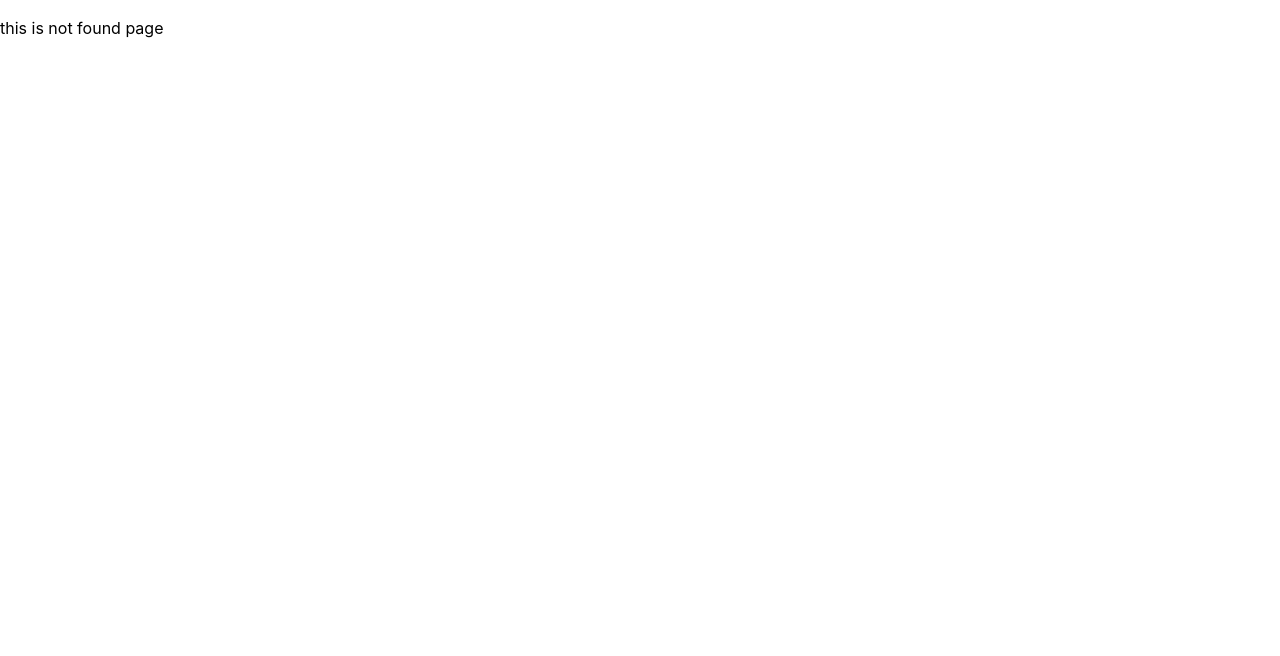
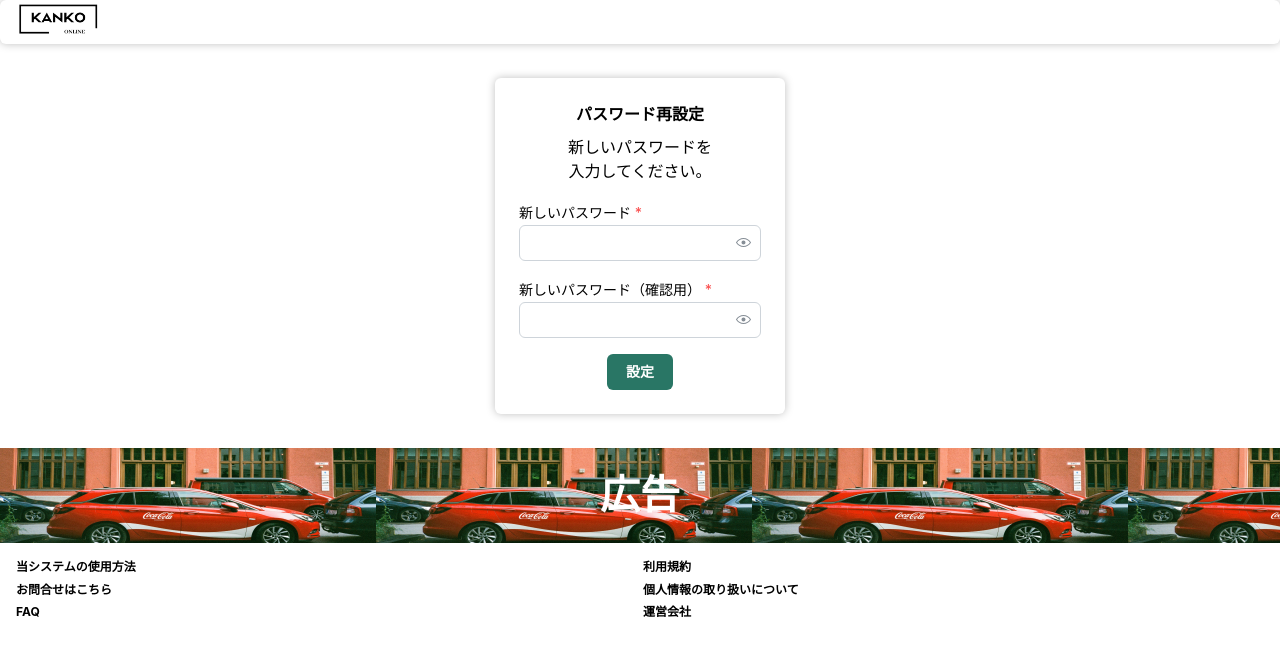
Before and after one commit to kabushikigaisya-kuwadatenoki/areafree-frontend, a Next.js app: page /reset-password in a window 1280 px wide. Before the commit this address had no page. Shown: the top 656 px of the page. Built offline with nearby package versions, Linux system fonts and the light colour scheme.

Commit message:
未ログインUI作成

```diff
--- /dev/null
+++ b/app/(unauthenticated)/reset-password/page.tsx
@@ -0,0 +1,52 @@
+'use client'
+import { ComponentWrapper } from '@/app/_components/ui/common/component-wrapper'
+import { Button, Group, PasswordInput, Text } from '@mantine/core'
+import { useForm } from '@mantine/form'
+
+export default function Page() {
+  const form = useForm({
+    initialValues: {
+      password: '',
+      confirmPassword: '',
+    },
+    validate: {
+      password: (value = '') =>
+        value.length < 8 || !/\d/.test(value) || !/[a-zA-Z]/.test(value)
+          ? 'パスワードは8文字以上で、数字と英字を含む必要があります'
+          : null,
+      confirmPassword: (value, values) =>
+        value !== values.password ? 'パスワードと確認用パスワードが一致しません' : null,
+    },
+  })
+
+  return (
+    <>
+      <ComponentWrapper>
+        <Text size="md" ta="center" fw={700} mb="sm">
+          パスワード再設定
+        </Text>
+        <Text ta="center" mb="md">
+          新しいパスワードを
+          <br />
+          入力してください。
+        </Text>
+        <form action="submit">
+          <PasswordInput
+            label="新しいパスワード"
+            required
+            {...form.getInputProps('password')}
+            mb="md"
+          />
+          <PasswordInput
+            label="新しいパスワード（確認用）"
+            required
+            {...form.getInputProps('confirmPassword')}
+          />
+          <Group justify="center" mt="md">
+            <Button type="submit">設定</Button>
+          </Group>
+        </form>
+      </ComponentWrapper>
+    </>
+  )
+}
```
Also changed, not shown: app/(unauthenticated)/forgot-password/complete/page.tsx (added, +32 -0 lines), app/(unauthenticated)/forgot-password/page.tsx (added, +42 -0 lines), app/(unauthenticated)/how-to-use/page.tsx (added, +15 -0 lines), app/(unauthenticated)/privacy/page.tsx (added, +15 -0 lines), app/(unauthenticated)/reset-password/complete/page.tsx (added, +25 -0 lines), app/(unauthenticated)/terms/page.tsx (added, +15 -0 lines).
